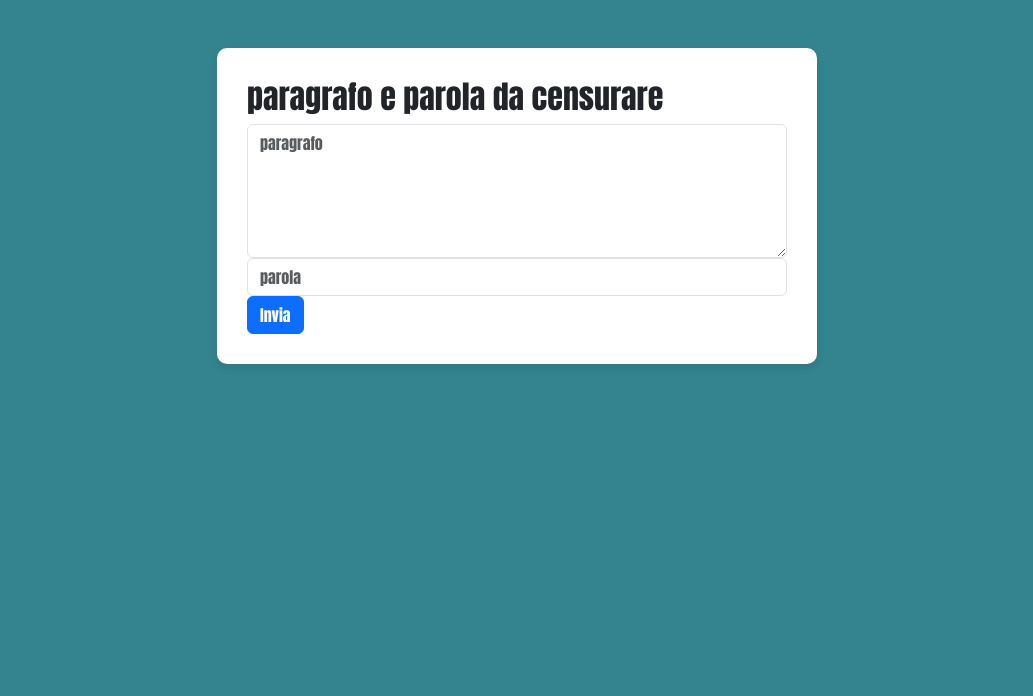
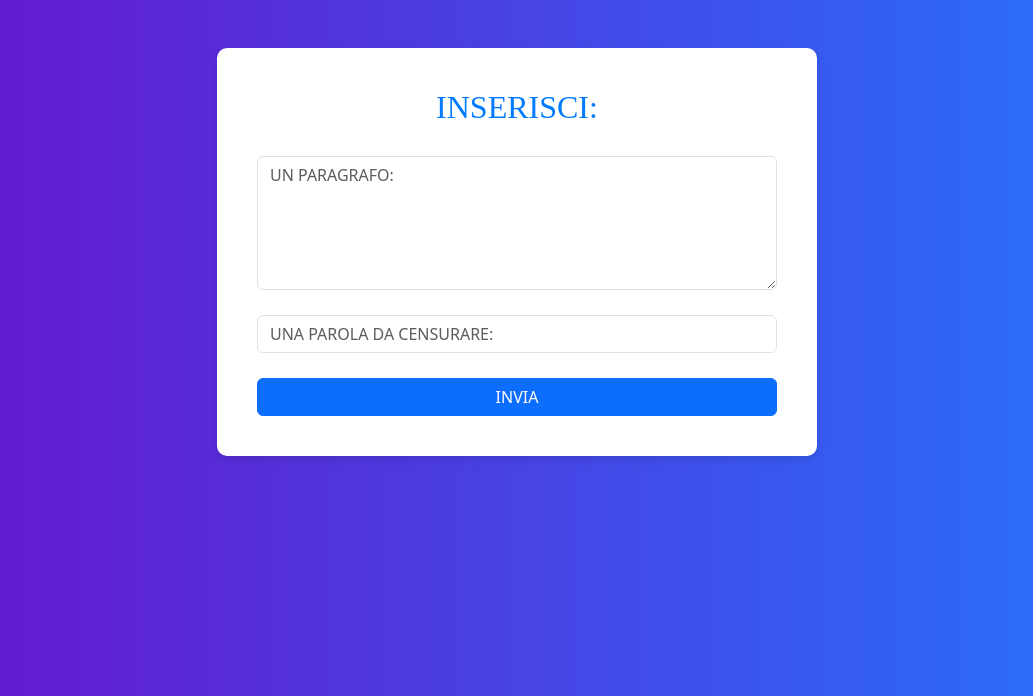
Before and after one commit to natdm02/php-badwords, a PHP site: page / in a window 1280 px wide. Shown: the top 696 px of the page, without its empty margins (123-1156 px from the left). Run offline with PHP 8.4, Linux system fonts and the light colour scheme.

Commit message:
[ADD]changes

```diff
--- /dev/null
+++ b/css/mine.css
@@ -0,0 +1,69 @@
+
+* {
+  margin: 0;
+  padding: 0;
+  box-sizing: border-box;
+}
+
+body {
+    background: linear-gradient(to right, #6a11cb, #2575fc);
+}
+
+.container {
+    background-color: white;
+    border-radius: 10px;
+    box-shadow: 0 4px 8px rgba(0, 0, 0, 0.1);
+    padding: 40px;
+    max-width: 600px;
+    margin-top: 40px auto;
+}
+
+h2 {
+    color: #007bff;
+    text-align: center;
+    margin-bottom: 30px;
+    font-family:'Times New Roman', Times, serif;
+}
+
+.result-box {
+    padding: 15px;
+    background-color: #e9ecef;
+    border-radius: 5px;
+    margin-bottom: 20px;
+}
+
+.form-group {
+    margin-bottom: 25px;
+}
+
+button {
+    background-color: #007bff;
+    border-color: #007bff;
+    width: 100%;
+    padding: 10px;
+    font-size: 16px;
+    border-radius: 5px;
+    transition: background-color 0.3s ease;
+}
+
+button:hover {
+    background-color: #0056b3;
+    border-color: #004085;
+}
+
+p {
+    font-size: 20px;
+}
+
+.result-box p {
+    margin: 0;
+}
+
+.highlight {
+    background-color: #ffd700;
+    font-weight: bold;
+}
+
+h3 {
+    margin-top: 30px;
+}
--- a/index.php
+++ b/index.php
@@ -7,7 +7,7 @@
     <!--bootstrap-->
     <link href="https://cdn.jsdelivr.net/npm/bootstrap@5.3.0-alpha3/dist/css/bootstrap.min.css" rel="stylesheet" integrity="sha384-KK94CHFLLe+nY2dmCWGMq91rCGa5gtU4mk92HdvYe+M/SXH301p5ILy+dN9+nJOZ" crossorigin="anonymous">
     <!--css-->
-    <link rel="stylesheet" href="mine.css">
+    <link rel="stylesheet" href="./css/mine.css">
 </head>
 
 <body>
@@ -15,22 +15,24 @@
     <div class="container mt-5">
 
         <h2>
-            paragrafo e parola da censurare
+            INSERISCI:
         </h2>
 
         <form action="process.php" method="POST">
 
             <div class="form-group">
-                <textarea class="form-control" name="paragrafo" rows="5" placeholder="paragrafo" required></textarea>
+                <textarea class="form-control" name="paragrafo" rows="5" placeholder="UN PARAGRAFO:" required></textarea>
             </div>
 
             <div class="form-group">
-                <input type="text" class="form-control" name="parola" placeholder="parola" required>
+                <input type="text" class="form-control" name="parola" placeholder="UNA PAROLA DA CENSURARE: " required>
             </div>
 
-            <button type="submit" class="btn btn-primary">Invia</button>
+            <button type="submit" class="btn btn-primary">INVIA</button>
 
         </form>
+
     </div>
+
 </body>
 </html>
--- a/mine.css
+++ /dev/null
@@ -1,20 +0,0 @@
-
-* {
-  margin: 0;
-  padding: 0;
-  box-sizing: border-box;
-}
-
-body {
-    font-family:Impact, Haettenschweiler, 'Arial Narrow Bold', sans-serif;
-    background-color:rgb(51, 132, 143);
-
-}
-
-.container {
-    background-color: white;
-    border-radius: 10px;
-    box-shadow: 0 4px 8px rgba(0, 0, 0, 0.1);
-    padding: 30px;
-    max-width: 600px;
-}
```
Also changed, not shown: process.php (+26 -1 lines).
